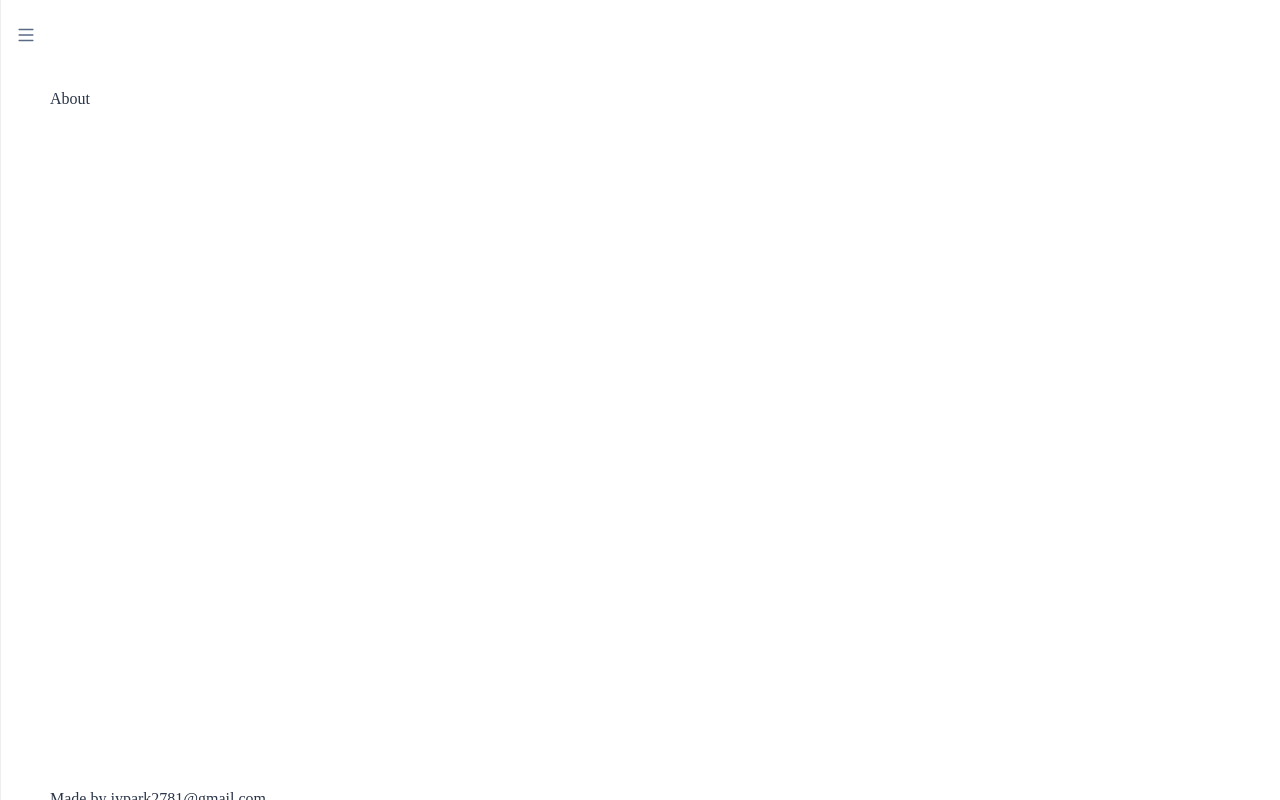
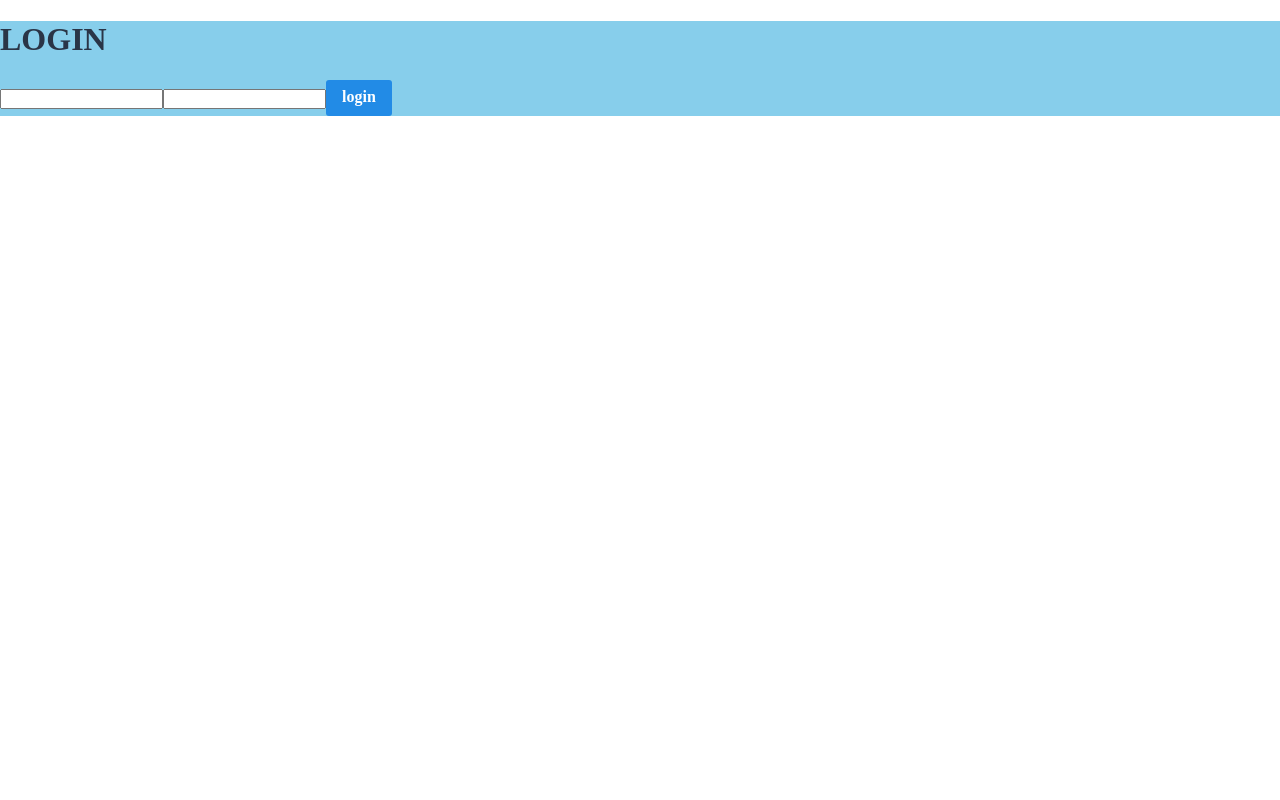
Before and after one commit to wldus904/DUDU, a Next.js app: page / in a window 1280 px wide. Built offline with nearby package versions, Linux system fonts and the light colour scheme.

Commit message:
feat: home component 추가, 공통 button component 생성

```diff
--- /dev/null
+++ b/src/components/button/Button.tsx
@@ -0,0 +1,73 @@
+import styled from "styled-components";
+
+const DefaultButton = styled.button`
+    /*공통 스타일*/
+    display: inline-flex;
+    align-items: center;
+    outline: none;
+    border: none;
+    border-radius: 3px;
+    color: white;
+    font-weight: bold;
+    cursor: pointer;
+    padding-left: 1rem;
+    padding-right: 1rem;
+
+    /*크기*/
+    height: 2.25rem;
+    font-size: 1rem;
+
+    /*색상 */
+    background: #228be6;
+    &:hover {
+        background: #339af0;
+    }
+    &:active {
+        background: #1c7ed6;
+    }
+`;
+
+const OutlineButton = styled.button`
+    /*공통 스타일*/
+    display: inline-flex;
+    align-items: center;
+    outline: none;
+    border: none;
+    border-radius: 3px;
+    color: white;
+    font-weight: bold;
+    cursor: pointer;
+    padding-left: 1rem;
+    padding-right: 1rem;
+
+    /*크기*/
+    height: 2.25rem;
+    font-size: 1rem;
+
+    /*색상 */
+    &:hover {
+        opacity: rgba(, 0.2);
+    }
+    &:active {
+        background: #1c7ed6;
+    }
+`;
+
+const Button = ({ children, ...rest }) => {
+    const hexToRgb = (hexType) => {
+        const hex = hexType.trim().replace("#", "");
+        const rgb = 3 === hex.length ? hex.match(/[a-f\d]/gi) : hex.match(/[a-f\d]{2}/gi);
+
+        rgb.forEach(function (str, x, arr) {
+            if (str.length == 1) str = str + str;
+            arr[x] = parseInt(str, 16);
+        });
+
+        return "rgb(" + rgb.join(", ") + ")";
+    };
+
+    console.log("rest ::: ", rest);
+    return <DefaultButton {...rest}>{children}</DefaultButton>;
+};
+
+export default Button;
--- /dev/null
+++ b/src/pages/home/Login.tsx
@@ -0,0 +1,37 @@
+import styled from "styled-components";
+import { useState } from "react";
+import Button from "@/components/button/Button";
+
+const LoginWrapper = styled.div`
+    background-color: skyblue;
+`;
+const Input = styled.input`
+    font-size: 12px;
+`;
+
+const Login = () => {
+    const [idValue, setIdValue] = useState("");
+    const [pwdValue, setPwdValue] = useState("");
+
+    const setValue = (e, ref) => {
+        ref.current = e.target.value;
+    };
+
+    const startLogin = () => {
+        console.log("idValue ::: ", idValue);
+        console.log("pwdValue ::: ", pwdValue);
+    };
+
+    return (
+        <LoginWrapper>
+            <h1>LOGIN</h1>
+            <Input type="text" value={idValue} onChange={(e) => setIdValue(e.target.value)} />
+            <Input type="text" value={pwdValue} onChange={(e) => setPwdValue(e.target.value)} />
+            <Button large onClick={startLogin}>
+                login
+            </Button>
+        </LoginWrapper>
+    );
+};
+
+export default Login;
--- a/src/pages/index.tsx
+++ b/src/pages/index.tsx
@@ -1,11 +1,17 @@
-import Link from "next/link";
-import Layout from "../components/Layout";
+// import Link from "next/link";
+// import Layout from "../components/Layout";
 
-const IndexPage = () => (
-    <Layout title="Home | Next.js + TypeScript Example">
-        <Link href="/about">About</Link>
-        <br />
-    </Layout>
-);
+// const IndexPage = () => (
+//     <Layout title="Home | Next.js + TypeScript Example">
+//         <Link href="/about">About</Link>
+//         <br />
+//     </Layout>
+// );
+
+// export default IndexPage;
+
+import Login from "./home/Login";
+
+const IndexPage = () => <Login />;
 
 export default IndexPage;
--- a/src/styles/layout.ts
+++ b/src/styles/layout.ts
@@ -14,12 +14,12 @@ const OverLay = styled.div`
     width: 100%;
     z-index: -1;
     transition-property: z-index, background-color;
-    transition-duration: 0s, 0.2s;
-    transition-delay: 0.4s, 0s;
+    transition-duration: 0s, 0.1s;
+    transition-delay: 0.2s, 0s;
 
     &.on {
         z-index: 2;
-        background-color: rgba(0, 0, 0, 0.4);
+        background-color: rgba(0, 0, 0, 0.2);
         transition-property: z-index, background-color;
         transition-duration: 0s, 0.3s;
         transition-delay: 0s;
```
Also changed, not shown: src/pages/home/Find.tsx (added), src/pages/home/Join.tsx (added).
